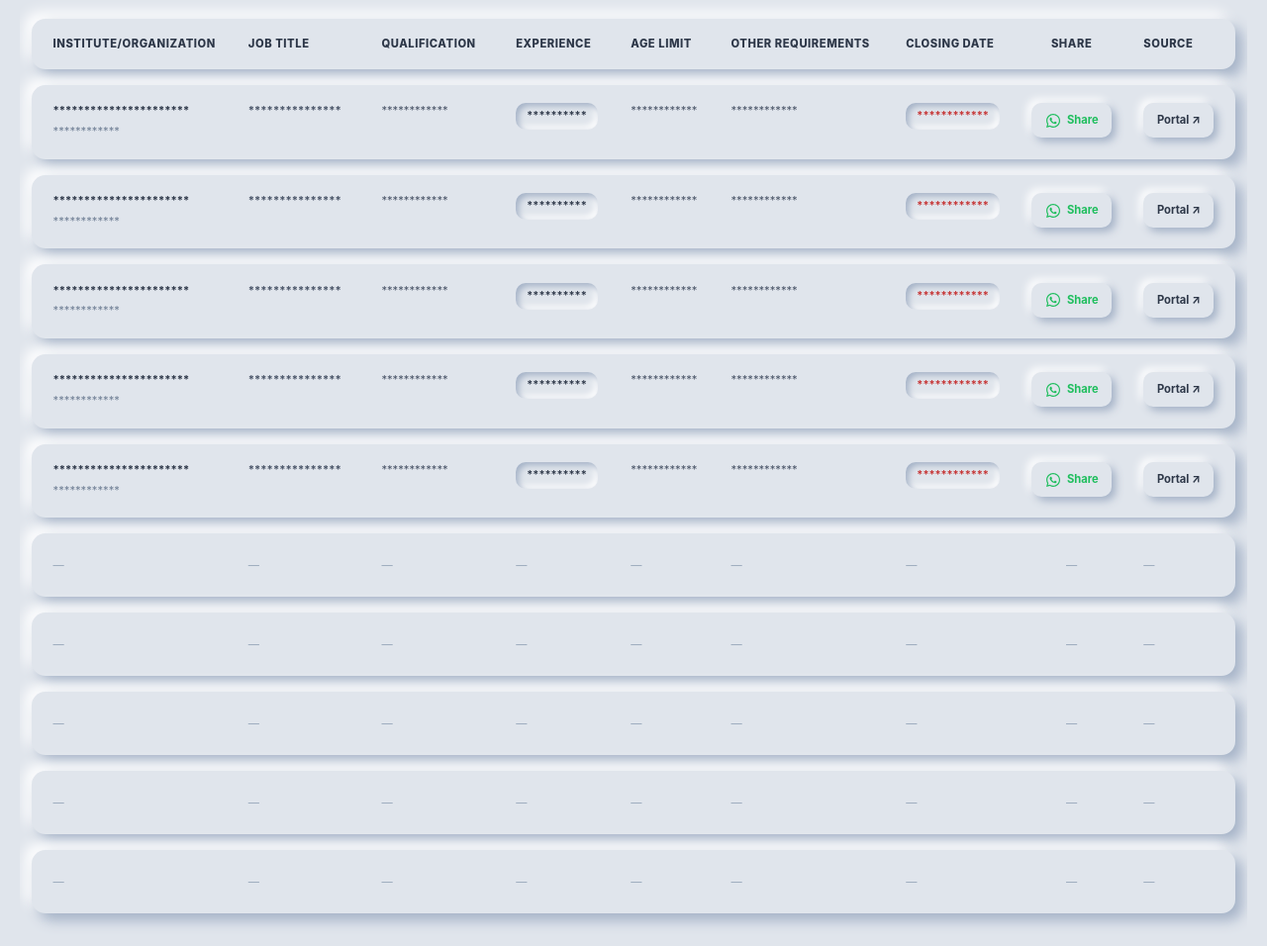
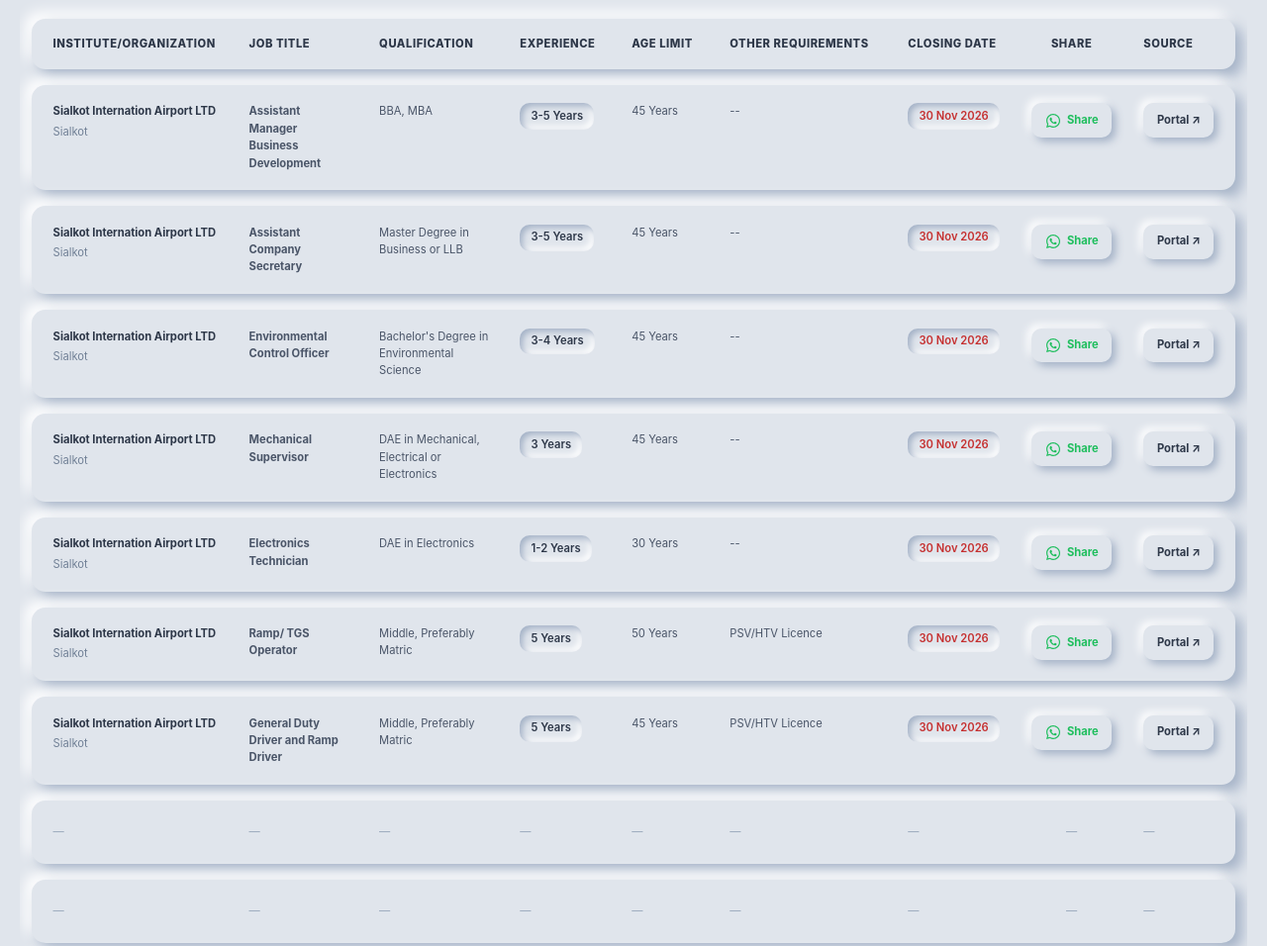
Before and after one commit to Zia-Ul-Mustafa-Shakeel/jobs, a plain HTML site: page index.html in a window 1280 px wide. Shown: the part 320-1276 px from the top of the page at 99% size. Drawn offline with Linux system fonts and the light colour scheme.

Commit message:
Update index.html

```diff
--- a/index.html
+++ b/index.html
@@ -411,15 +411,15 @@
             <!-- Sample Row 1: NUST -->
             <tr class="populated-row">
               <td>
-                <span class="org-name">**********************</span>
-                <span class="org-location">************</span>
+                <span class="org-name">Sialkot Internation Airport LTD</span>
+                <span class="org-location">Sialkot</span>
               </td>
-              <td class="job-title">***************</td>
-              <td>************</td>
-              <td><span class="inset-pill">**********</span></td>
-              <td>************</td>
-              <td class="req-text">************</td>
-              <td><span class="inset-pill date-pill">************</span></td>
+              <td class="job-title">Assistant Manager Business Development</td>
+              <td>BBA, MBA</td>
+              <td><span class="inset-pill">3-5 Years</span></td>
+              <td>45 Years</td>
+              <td class="req-text">--</td>
+              <td><span class="inset-pill date-pill">30 Nov 2026</span></td>
               <td class="col-share">
                 <a
                   href="https://wa.me/?text=Job%20Alert%3A%20Assistant%20Professor%20(Artificial%20Intelligence)%20at%20NUST%20Islamabad.%20Qualification%3A%20PhD%20in%20CS%2FAI.%20Closing%20Date%3A%20Dec%2015%2C%202026."
@@ -436,24 +436,24 @@
                 </a>
               </td>
               <td>
-                <a href="************************" target="_blank" rel="noopener noreferrer" class="neu-btn btn-source">
+                <a href="https://epaper.dawn.com/Advt.php?StoryImage=15_11_2026_177_011" target="_blank" rel="noopener noreferrer" class="neu-btn btn-source">
                   Portal &nearr;
                 </a>
               </td>
             </tr>
 
-            <!-- Sample Row 1: NUST -->
+            <!-- Sample Row 2: NUST -->
             <tr class="populated-row">
               <td>
-                <span class="org-name">**********************</span>
-                <span class="org-location">************</span>
+                <span class="org-name">Sialkot Internation Airport LTD</span>
+                <span class="org-location">Sialkot</span>
               </td>
-              <td class="job-title">***************</td>
-              <td>************</td>
-              <td><span class="inset-pill">**********</span></td>
-              <td>************</td>
-              <td class="req-text">************</td>
-              <td><span class="inset-pill date-pill">************</span></td>
+              <td class="job-title">Assistant Company Secretary</td>
+              <td>Master Degree in Business or LLB</td>
+              <td><span class="inset-pill">3-5 Years</span></td>
+              <td>45 Years</td>
+              <td class="req-text">--</td>
+              <td><span class="inset-pill date-pill">30 Nov 2026</span></td>
               <td class="col-share">
                 <a
                   href="https://wa.me/?text=Job%20Alert%3A%20Assistant%20Professor%20(Artificial%20Intelligence)%20at%20NUST%20Islamabad.%20Qualification%3A%20PhD%20in%20CS%2FAI.%20Closing%20Date%3A%20Dec%2015%2C%202026."
@@ -470,24 +470,24 @@
                 </a>
               </td>
               <td>
-                <a href="************************" target="_blank" rel="noopener noreferrer" class="neu-btn btn-source">
+                <a href="https://epaper.dawn.com/Advt.php?StoryImage=15_11_2026_177_011" target="_blank" rel="noopener noreferrer" class="neu-btn btn-source">
                   Portal &nearr;
                 </a>
               </td>
             </tr>
 
-            <!-- Sample Row 1: NUST -->
+            <!-- Sample Row 3: NUST -->
             <tr class="populated-row">
               <td>
-                <span class="org-name">**********************</span>
-                <span class="org-location">************</span>
+                <span class="org-name">Sialkot Internation Airport LTD</span>
+                <span class="org-location">Sialkot</span>
               </td>
-              <td class="job-title">***************</td>
-              <td>************</td>
-              <td><span class="inset-pill">**********</span></td>
-              <td>************</td>
-              <td class="req-text">************</td>
-              <td><span class="inset-pill date-pill">************</span></td>
+              <td class="job-title">Environmental Control Officer</td>
+              <td>Bachelor's Degree in Environmental Science</td>
+              <td><span class="inset-pill">3-4 Years</span></td>
+              <td>45 Years</td>
+              <td class="req-text">--</td>
+              <td><span class="inset-pill date-pill">30 Nov 2026</span></td>
               <td class="col-share">
                 <a
                   href="https://wa.me/?text=Job%20Alert%3A%20Assistant%20Professor%20(Artificial%20Intelligence)%20at%20NUST%20Islamabad.%20Qualification%3A%20PhD%20in%20CS%2FAI.%20Closing%20Date%3A%20Dec%2015%2C%202026."
@@ -504,24 +504,24 @@
                 </a>
               </td>
               <td>
-                <a href="************************" target="_blank" rel="noopener noreferrer" class="neu-btn btn-source">
+                <a href="https://epaper.dawn.com/Advt.php?StoryImage=15_11_2026_177_011" target="_blank" rel="noopener noreferrer" class="neu-btn btn-source">
                   Portal &nearr;
                 </a>
               </td>
             </tr>
 
-            <!-- Sample Row 1: NUST -->
+            <!-- Sample Row 4: NUST -->
             <tr class="populated-row">
               <td>
-                <span class="org-name">**********************</span>
-                <span class="org-location">************</span>
+                <span class="org-name">Sialkot Internation Airport LTD</span>
+                <span class="org-location">Sialkot</span>
               </td>
-              <td class="job-title">***************</td>
-              <td>************</td>
-              <td><span class="inset-pill">**********</span></td>
-              <td>************</td>
-              <td class="req-text">************</td>
-              <td><span class="inset-pill date-pill">************</span></td>
+              <td class="job-title">Mechanical Supervisor</td>
+              <td>DAE in Mechanical, Electrical or Electronics</td>
+              <td><span class="inset-pill">3 Years</span></td>
+              <td>45 Years</td>
+              <td class="req-text">--</td>
+              <td><span class="inset-pill date-pill">30 Nov 2026</span></td>
               <td class="col-share">
                 <a
                   href="https://wa.me/?text=Job%20Alert%3A%20Assistant%20Professor%20(Artificial%20Intelligence)%20at%20NUST%20Islamabad.%20Qualification%3A%20PhD%20in%20CS%2FAI.%20Closing%20Date%3A%20Dec%2015%2C%202026."
@@ -538,24 +538,24 @@
                 </a>
               </td>
               <td>
-                <a href="************************" target="_blank" rel="noopener noreferrer" class="neu-btn btn-source">
+                <a href="https://epaper.dawn.com/Advt.php?StoryImage=15_11_2026_177_011" target="_blank" rel="noopener noreferrer" class="neu-btn btn-source">
                   Portal &nearr;
                 </a>
               </td>
             </tr>
 
-            <!-- Sample Row 1: NUST -->
+            <!-- Sample Row 5: NUST -->
             <tr class="populated-row">
               <td>
-                <span class="org-name">**********************</span>
-                <span class="org-location">************</span>
+                <span class="org-name">Sialkot Internation Airport LTD</span>
+                <span class="org-location">Sialkot</span>
               </td>
-              <td class="job-title">***************</td>
-              <td>************</td>
-              <td><span class="inset-pill">**********</span></td>
-              <td>************</td>
-              <td class="req-text">************</td>
-              <td><span class="inset-pill date-pill">************</span></td>
+              <td class="job-title">Electronics Technician</td>
+              <td>DAE in Electronics</td>
+              <td><span class="inset-pill">1-2 Years</span></td>
+              <td>30 Years</td>
+              <td class="req-text">--</td>
+              <td><span class="inset-pill date-pill">30 Nov 2026</span></td>
               <td class="col-share">
                 <a
                   href="https://wa.me/?text=Job%20Alert%3A%20Assistant%20Professor%20(Artificial%20Intelligence)%20at%20NUST%20Islamabad.%20Qualification%3A%20PhD%20in%20CS%2FAI.%20Closing%20Date%3A%20Dec%2015%2C%202026."
@@ -572,7 +572,75 @@
                 </a>
               </td>
               <td>
-                <a href="************************" target="_blank" rel="noopener noreferrer" class="neu-btn btn-source">
+                <a href="https://epaper.dawn.com/Advt.php?StoryImage=15_11_2026_177_011" target="_blank" rel="noopener noreferrer" class="neu-btn btn-source">
+                  Portal &nearr;
+                </a>
+              </td>
+            </tr>
+
+            <!-- Sample Row 6: NUST -->
+            <tr class="populated-row">
+              <td>
+                <span class="org-name">Sialkot Internation Airport LTD</span>
+                <span class="org-location">Sialkot</span>
+              </td>
+              <td class="job-title">Ramp/ TGS Operator</td>
+              <td>Middle, Preferably Matric</td>
+              <td><span class="inset-pill">5 Years</span></td>
+              <td>50 Years</td>
+              <td class="req-text">PSV/HTV Licence</td>
+              <td><span class="inset-pill date-pill">30 Nov 2026</span></td>
+              <td class="col-share">
+                <a
+                  href="https://wa.me/?text=Job%20Alert%3A%20Assistant%20Professor%20(Artificial%20Intelligence)%20at%20NUST%20Islamabad.%20Qualification%3A%20PhD%20in%20CS%2FAI.%20Closing%20Date%3A%20Dec%2015%2C%202026."
+                  target="_blank"
+                  rel="noopener noreferrer"
+                  class="neu-btn btn-whatsapp"
+                  title="Share on WhatsApp"
+                  aria-label="Share NUST Assistant Professor job on WhatsApp"
+                >
+                  <svg class="wa-icon" viewBox="0 0 448 512" aria-hidden="true">
+                    <path d="M380.9 97.1C339 55.1 283.2 32 223.9 32c-122.4 0-222 99.6-222 222 0 39.1 10.2 77.3 29.6 111L0 480l117.7-30.9c32.4 17.7 68.9 27 106.1 27h.1c122.3 0 224.1-99.6 224.1-222 0-59.3-25.2-115-67.1-157zm-157 341.6c-33.2 0-65.7-8.9-94-25.7l-6.7-4-69.8 18.3L72 359.2l-4.4-7c-18.5-29.4-28.2-63.3-28.2-98.2 0-101.7 82.8-184.5 184.6-184.5 49.3 0 95.6 19.2 130.4 54.1 34.8 34.9 56.2 81.2 56.1 130.5 0 101.8-84.9 184.6-186.6 184.6zm101.2-138.2c-5.5-2.8-32.8-16.2-37.9-18-5.1-1.9-8.8-2.8-12.5 2.8-3.7 5.6-14.3 18-17.6 21.8-3.2 3.7-6.5 4.2-12 1.4-32.6-16.3-54-29.1-75.5-66-5.7-9.8 5.7-9.1 16.3-30.3 1.8-3.7.9-6.9-.5-9.7-1.4-2.8-12.5-30.1-17.1-41.2-4.5-10.8-9.1-9.3-12.5-9.5-3.2-.2-6.9-.2-10.6-.2-3.7 0-9.7 1.4-14.8 6.9-5.1 5.6-19.4 19-19.4 46.3 0 27.3 19.9 53.7 22.6 57.4 2.8 3.7 39.1 59.7 94.8 83.8 35.2 15.2 49 16.5 66.6 13.9 10.7-1.6 32.8-13.4 37.4-26.4 4.6-13 4.6-24.1 3.2-26.4-1.3-2.5-5-3.9-10.5-6.6z"/>
+                  </svg>
+                  <span>Share</span>
+                </a>
+              </td>
+              <td>
+                <a href="https://epaper.dawn.com/Advt.php?StoryImage=15_11_2026_177_011" target="_blank" rel="noopener noreferrer" class="neu-btn btn-source">
+                  Portal &nearr;
+                </a>
+              </td>
+            </tr>
+
+            <!-- Sample Row 7: NUST -->
+            <tr class="populated-row">
+              <td>
+                <span class="org-name">Sialkot Internation Airport LTD</span>
+                <span class="org-location">Sialkot</span>
+              </td>
+              <td class="job-title">General Duty Driver and Ramp Driver</td>
+              <td>Middle, Preferably Matric</td>
+              <td><span class="inset-pill">5 Years</span></td>
+              <td>45 Years</td>
+              <td class="req-text">PSV/HTV Licence</td>
+              <td><span class="inset-pill date-pill">30 Nov 2026</span></td>
+              <td class="col-share">
+                <a
+                  href="https://wa.me/?text=Job%20Alert%3A%20Assistant%20Professor%20(Artificial%20Intelligence)%20at%20NUST%20Islamabad.%20Qualification%3A%20PhD%20in%20CS%2FAI.%20Closing%20Date%3A%20Dec%2015%2C%202026."
+                  target="_blank"
+                  rel="noopener noreferrer"
+                  class="neu-btn btn-whatsapp"
+                  title="Share on WhatsApp"
+                  aria-label="Share NUST Assistant Professor job on WhatsApp"
+                >
+                  <svg class="wa-icon" viewBox="0 0 448 512" aria-hidden="true">
+                    <path d="M380.9 97.1C339 55.1 283.2 32 223.9 32c-122.4 0-222 99.6-222 222 0 39.1 10.2 77.3 29.6 111L0 480l117.7-30.9c32.4 17.7 68.9 27 106.1 27h.1c122.3 0 224.1-99.6 224.1-222 0-59.3-25.2-115-67.1-157zm-157 341.6c-33.2 0-65.7-8.9-94-25.7l-6.7-4-69.8 18.3L72 359.2l-4.4-7c-18.5-29.4-28.2-63.3-28.2-98.2 0-101.7 82.8-184.5 184.6-184.5 49.3 0 95.6 19.2 130.4 54.1 34.8 34.9 56.2 81.2 56.1 130.5 0 101.8-84.9 184.6-186.6 184.6zm101.2-138.2c-5.5-2.8-32.8-16.2-37.9-18-5.1-1.9-8.8-2.8-12.5 2.8-3.7 5.6-14.3 18-17.6 21.8-3.2 3.7-6.5 4.2-12 1.4-32.6-16.3-54-29.1-75.5-66-5.7-9.8 5.7-9.1 16.3-30.3 1.8-3.7.9-6.9-.5-9.7-1.4-2.8-12.5-30.1-17.1-41.2-4.5-10.8-9.1-9.3-12.5-9.5-3.2-.2-6.9-.2-10.6-.2-3.7 0-9.7 1.4-14.8 6.9-5.1 5.6-19.4 19-19.4 46.3 0 27.3 19.9 53.7 22.6 57.4 2.8 3.7 39.1 59.7 94.8 83.8 35.2 15.2 49 16.5 66.6 13.9 10.7-1.6 32.8-13.4 37.4-26.4 4.6-13 4.6-24.1 3.2-26.4-1.3-2.5-5-3.9-10.5-6.6z"/>
+                  </svg>
+                  <span>Share</span>
+                </a>
+              </td>
+              <td>
+                <a href="https://epaper.dawn.com/Advt.php?StoryImage=15_11_2026_177_011" target="_blank" rel="noopener noreferrer" class="neu-btn btn-source">
                   Portal &nearr;
                 </a>
               </td>
```
